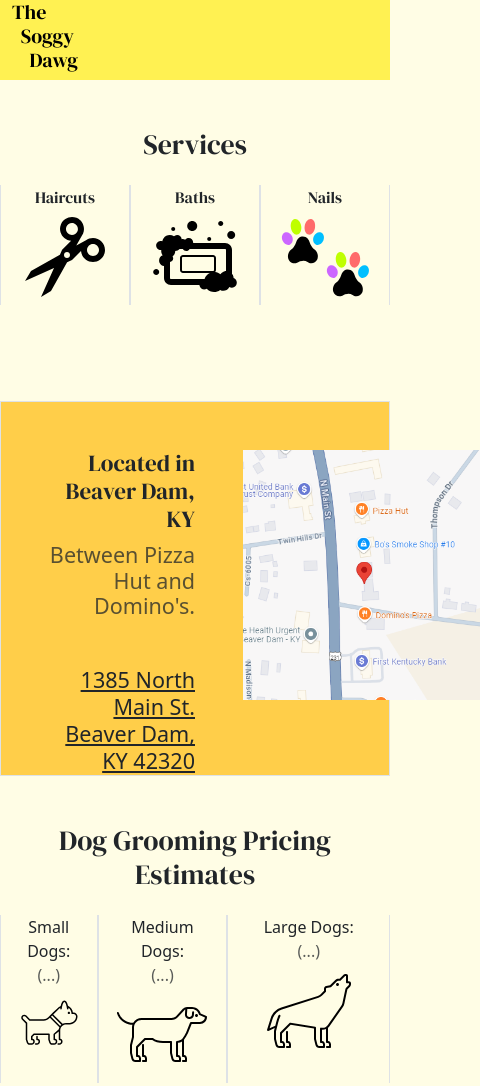
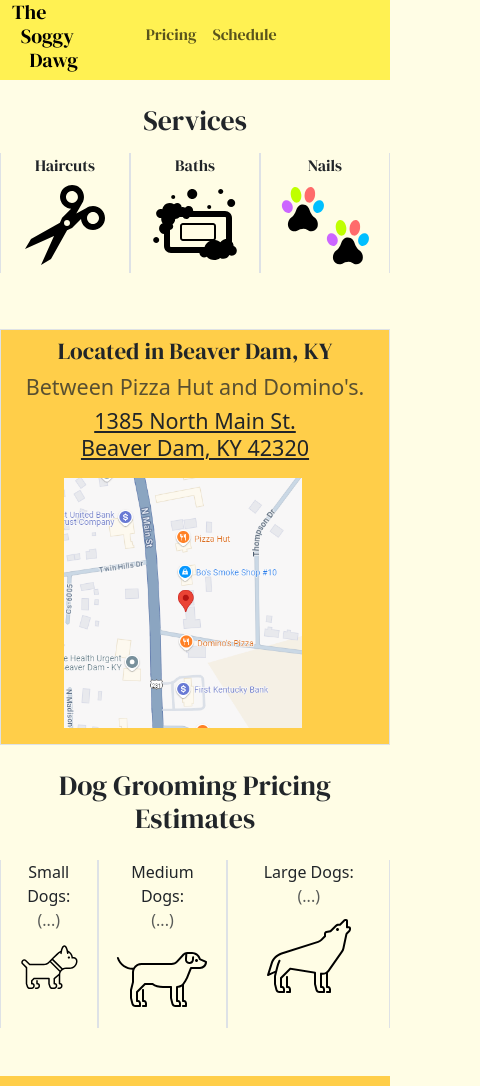
Before and after one commit to JerronAB/SDG, a plain HTML site: page index.html in a window 390 px wide. Shown: the top 1086 px of the page, 480 px wide, since content can reach past the window. Drawn offline with nearby package versions, Linux system fonts and the light colour scheme; a script that the page names is missing.

Commit message:
Fixing spacing issues for mobile

```diff
--- a/index.html
+++ b/index.html
@@ -13,13 +13,16 @@
 </head>
 <body>
     <!-- Banner -->
-    <nav class="navbar navbar-expand-lg fancy p-0" style="background-color: var(--primary);">
+    <nav class="navbar navbar-expand fancy p-0" style="background-color: var(--primary);">
         <div class="container-fluid">
             <h1 class="navbar-brand py-0">The<br>&nbsp;&nbsp;Soggy<br>&nbsp;&nbsp;&nbsp;&nbsp;Dawg</h1>
             <div class="collapse navbar-collapse" id="navbarSupportedContent">
             <ul class="navbar-nav me-auto mb-2 mb-lg-0">
                 <li class="nav-item">
-                <a class="nav-link" href="#Pricing">Pricing</a>
+                    <h1 class="nav-link">&nbsp;&nbsp;&nbsp;&nbsp;&nbsp;&nbsp;&nbsp;&nbsp;</h1>
+                </li>
+                <li class="nav-item">
+                    <a class="nav-link" href="#Pricing">Pricing</a>
                 </li>
                 <li class="nav-item">
                     <a class="nav-link" href="#Schedule">Schedule</a>
@@ -30,7 +33,7 @@
     </nav>
     <!-- Services -->
     <div class="container text-center fancy" id="Pricing">
-        <h1 class="mt-5 pb-3">Services</h1>
+        <h1 class="mt-4 pb-2">Services</h1>
         <div class="row pb-5">
             <div class="col-4 border-start border-end">
                 <span class="h6">Haircuts</span>
@@ -47,25 +50,25 @@
         </div>
     </div>
     <!-- Location -->
-    <div class="row my-5 g-0 border" style="background-color: var(--secondary-bg);"> <!--style="background-color: var(--secondary-bg);-->
-        <div class="col-6 pt-5">
-            <div class="ps-5 text-end">
+    <div class="row my-2 g-0 border" style="background-color: var(--secondary-bg);"> <!--style="background-color: var(--secondary-bg);-->
+        <div class="pt-2">
+            <div class="text-center">
                 <h3 class="fancy">Located in Beaver Dam, KY</h3>
                 <p class="h4 text-body-secondary">Between Pizza Hut and Domino's.</p>
-                <div class="mt-5">
+                <div class="mt-2">
                     <a class="h4" href="https://l.facebook.com/l.php?u=https%3A%2F%2Fwww.google.com%2Fmaps%2Fdir%2F%3Fapi%3D1%26destination%3D37.422147500004%252C-86.879489625&h=AT1VzN9Vezh30Xbd5AW09Pg-97-ZOstFcoL1OKsssUwOr_4d9cwNCBgfSSOQvf22NQ9AmlDQRr0PmGdQd9XlBnYQhg5h0LBZgmmJH7zEIoTca_1QdiFn9OacFeCMk_NO0PRS9jjMNwZId8dymNoUQNf7lbtGw3OmjTaufg">1385 North Main St.<br> Beaver Dam, KY 42320</a>
                 </div>
             </div>
         </div>
-        <div class="col-6">
-            <div class="p-5">
+        <div class="row">
+            <div class="p-3 justify-content-center text-center">
                 <img src="images/location.png" height="250px" alt="SDG Map Location">
             </div>
         </div>
     </div>
     <!-- Dog Pricing Estimates -->
     <div class="container text-center" id="Pricing">
-        <h1 class="mt-5 pb-3 fancy">Dog Grooming Pricing Estimates</h1>
+        <h1 class="mt-4 pb-3 fancy">Dog Grooming Pricing Estimates</h1>
         <div class="row pb-5">
             <div class="col-3 border-start border-end">
                 <span class="h6">Small Dogs: </span>
```
